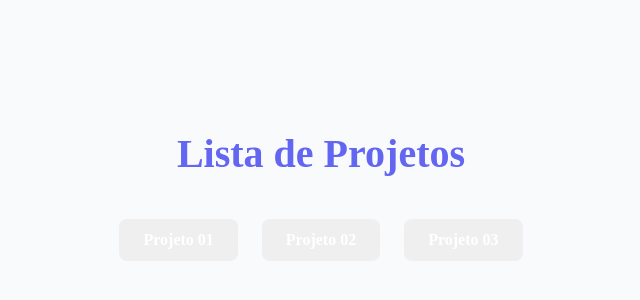
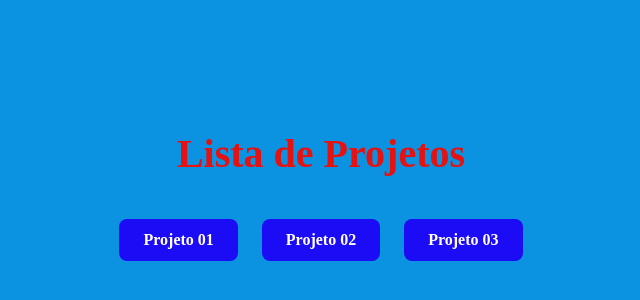
Before and after one commit to Helena-Rosa/AR-CO-RE, a website: page index.html in a window 1280 px wide. Shown: the part 200-500 px from the top of the page, without its empty margins (319-959 px from the left). Drawn offline with Linux system fonts and the light colour scheme; a web font is replaced by a local one.

Commit message:
falta arrumar  os botões do projeto

```diff
--- a/CSS/global.css
+++ b/CSS/global.css
@@ -1,10 +1,11 @@
 /* variaveis do design system*/
 
 :root{
-    --primary-color: #6366f1;
+    --primary-color: #1c0cf5;
     --primary-hover: #4f46e5;
-    --bg_color: #f8fafc;
+    --bg_color: #0b92e0;
     --white: #ffffff;
+    --text-color: #e61111;
     --shadow: 0 4px 6px -1px rgba(0, 0, 0, 0.1), 0 2px 4px -2px rgba(o, o, o, o.1);
     --radius: 8px;
     --font-main: "Monstserrat", sans-serif;
@@ -16,7 +17,7 @@
 *{
     margin: 0;
     padding: 0;
-    box-sizing: border-box;
+    box-sizing: border-box;;
     font-family: inherit;
 
 }
@@ -39,14 +40,14 @@ body{
 .project_header h1 {
     font-size: 2.5rem;
     margin-bottom: 2rem;
-    color: var(--primary-color);
+    color: var(--text-color);
 }
 
 
 /* estilização dos botões (inputs e botão dinamico)*/
 .project_button-group input[type= "button"],
 button{
-    background-color: var (--primary-color);
+    background-color: var(--primary-color);
     color: var(--white);
     border: none;
     padding: 12px 24px;
@@ -62,7 +63,7 @@ button{
 
 .project_button-group input [type= "button"]:hover,
 button :hover{
-   background-color: var(--primary-hover);
+   background-color: var(--primary-color);
    transform: translateY(-2px);
    box-shadow: 0 10px 15px -3px rgb (0 0 0 /0.1);
 }
--- a/JS/global.js
+++ b/JS/global.js
@@ -0,0 +1,42 @@
+//1. lógica das páginas de projeto
+function criarBotaoVoltar(){
+    // criar o elemento botão
+    const btnVoltar = document.createElement('button');
+
+    // definir o estilo do botão
+    btnVoltar.innerText = 'Voltar';
+    btnVoltar.style.marginTop = '20px'
+
+    // lógica do click
+   function navegar () {
+        window.location.href = '../index.html'
+   };
+
+   btnVoltar.addEventListener('click', navegar);
+
+
+//    btnVoltar.addEventListener('click', function())
+
+   document.body.appendChild(btnVoltar);
+
+};
+
+
+const btnP1 = document.querySelector('#inputP1');
+const btnP2 = document.querySelector('#inputP2');
+const btnP3 = document.querySelector('#inputP3');
+
+//2. metodo addEventListener com uma funçao anonima
+
+btnP1.addEventListener('click', function(){
+    window.location.href='./pages/projeto01.html'
+});
+
+btnP2.addEventListener('click', function(){
+    window.location.href='./pages/projeto02.html'
+});
+
+
+btnP3.addEventListener('click', function(){
+    window.location.href='./pages/projeto03.html'
+});
--- a/index.html
+++ b/index.html
@@ -29,7 +29,8 @@
         <input type="button" value="Projeto 03" id="inputP3">
     </section>
 
-    <script src="./JS/main.js"></script>
+    <script src="./JS/global.js"></script>
+
 
 </body>
 </html>
```
Also changed, not shown: JS/navegacao.js (+7 -4 lines), PAGES/projeto01.html (+2 -2 lines), PAGES/projeto02.html (+2 -2 lines), PAGES/projeto03.html (+2 -2 lines).
